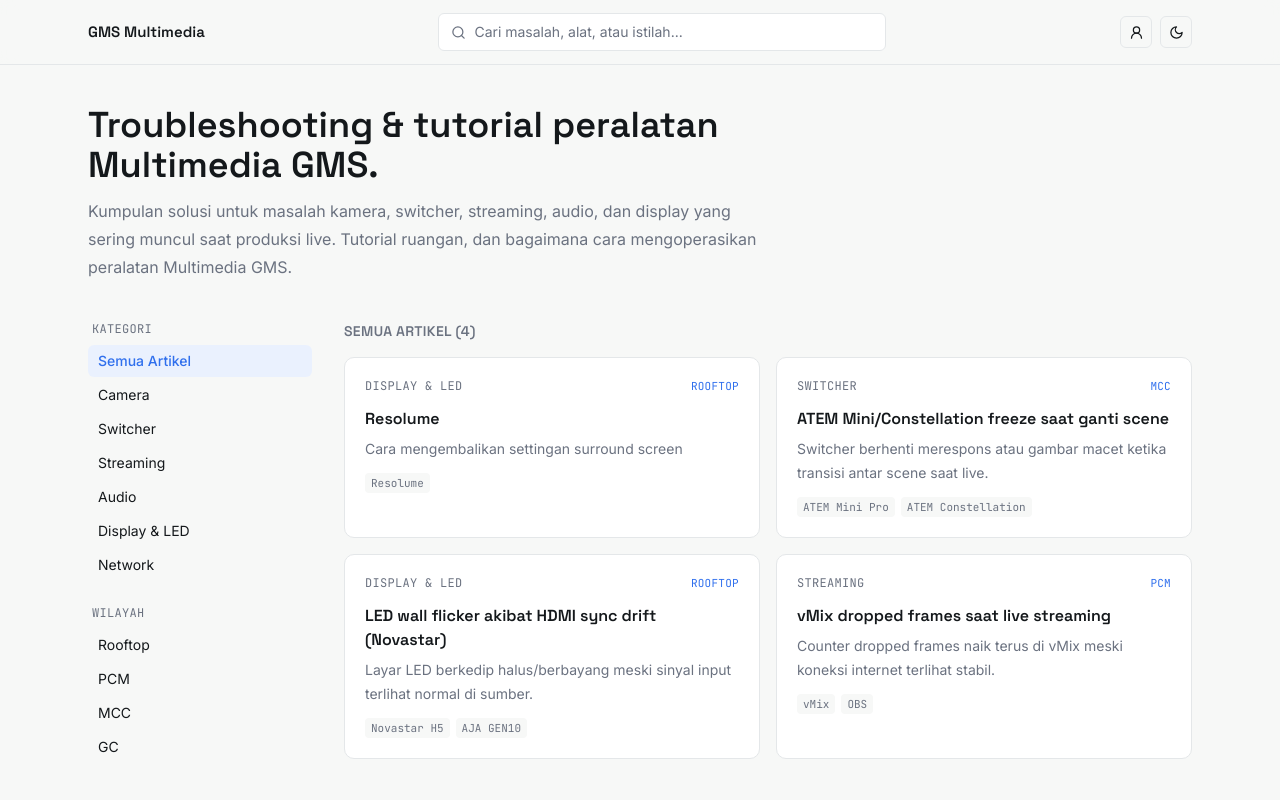
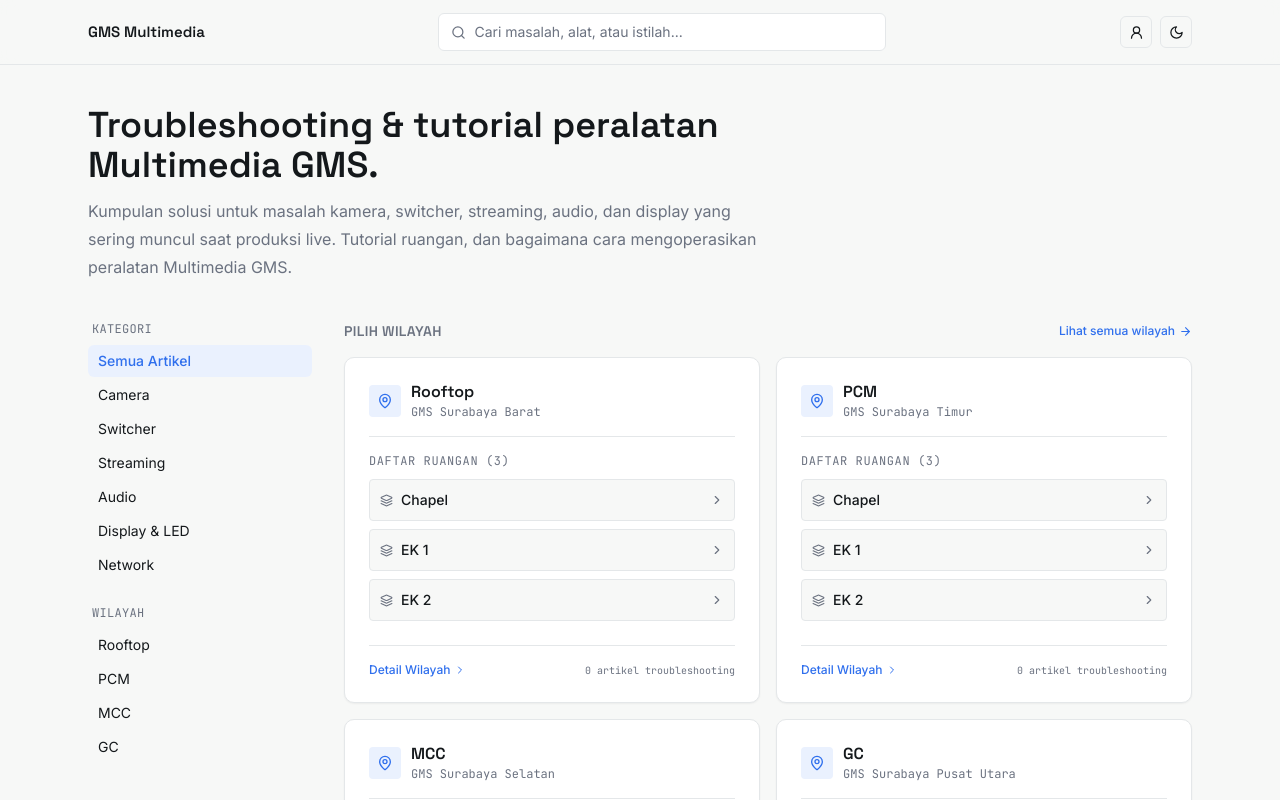
Before and after one commit to christophertekvi/gms-av-techsupport, a Next.js app: page / in a window 1280 px wide. Shown: the top 800 px of the page. Built offline with nearby package versions, Linux system fonts and the light colour scheme.

Commit message:
penambahan card ke halaman utama

```diff
--- a/app/page.js
+++ b/app/page.js
@@ -1,11 +1,16 @@
 import Sidebar from '@/components/Sidebar'
 import ArticleCard from '@/components/ArticleCard'
+import WilayahCard from '@/components/WilayahCard'
 import { getAllArticles } from '@/lib/articles'
 import { CATEGORIES } from '@/lib/categories'
+import { WILAYAH } from '@/lib/locations'
+import { getAllRooms } from '@/lib/rooms'
 import Link from 'next/link'
+import { ArrowRight } from 'lucide-react'
 
 export default function HomePage() {
   const articles = getAllArticles()
+  const rooms = getAllRooms()
 
   return (
     <main className="mx-auto max-w-6xl px-4 sm:px-6 py-10">
@@ -21,7 +26,29 @@
 
       <div className="flex flex-col lg:flex-row gap-8">
         <Sidebar />
-        <div className="flex-1 min-w-0">
+        <div className="flex-1 min-w-0 space-y-12">
+          {/* Section: Pilih Wilayah */}
+          <section>
+            <div className="flex items-center justify-between mb-4">
+              <h2 className="font-display text-sm font-semibold uppercase tracking-wide text-muted-light dark:text-muted-dark">
+                Pilih Wilayah
+              </h2>
+              <Link
+                href="/wilayah"
+                className="text-xs text-accent font-medium hover:underline inline-flex items-center gap-1"
+              >
+                Lihat semua wilayah <ArrowRight size={13} />
+              </Link>
+            </div>
+            <div className="grid sm:grid-cols-2 gap-4">
+              {WILAYAH.map((loc) => (
+                <WilayahCard key={loc.slug} location={loc} rooms={rooms} />
+              ))}
+            </div>
+          </section>
+
+          {/* Section: Semua Artikel */}
+          <section>
             {articles.length === 0 ? (
               <EmptyState />
             ) : (
@@ -38,8 +65,10 @@
                 </div>
               </>
             )}
+          </section>
 
-          <section className="mt-12">
+          {/* Section: Jelajahi per Kategori */}
+          <section>
             <h2 className="font-display text-sm font-semibold uppercase tracking-wide text-muted-light dark:text-muted-dark mb-4">
               Jelajahi per Kategori
             </h2>
--- a/app/wilayah/page.js
+++ b/app/wilayah/page.js
@@ -1,8 +1,7 @@
 import Sidebar from '@/components/Sidebar'
-import Link from 'next/link'
+import WilayahCard from '@/components/WilayahCard'
 import { WILAYAH } from '@/lib/locations'
 import { getAllRooms } from '@/lib/rooms'
-import { MapPin, ChevronRight, Layers } from 'lucide-react'
 
 export default function WilayahListPage() {
   const rooms = getAllRooms()
@@ -22,73 +21,9 @@
       <div className="flex flex-col lg:flex-row gap-8">
         <Sidebar />
         <div className="flex-1 min-w-0 grid sm:grid-cols-2 gap-6">
-          {WILAYAH.map((loc) => {
-            // Find rooms matching this wilayah (room.wilayah === loc.slug)
-            const wilayahRooms = rooms.filter((r) => r.wilayah === loc.slug)
-
-            return (
-              <div
-                key={loc.slug}
-                className="rounded-md border border-border-light dark:border-border-dark bg-surface-light dark:bg-surface-dark p-6 flex flex-col justify-between hover:border-accent/50 transition-all duration-300 shadow-sm"
-              >
-                <div>
-                  <div className="flex items-center gap-2 mb-3">
-                    <div className="p-2 rounded bg-accent-soft dark:bg-accent-softDark text-accent">
-                      <MapPin size={16} />
-                    </div>
-                    <div>
-                      <h3 className="font-display text-base font-semibold leading-tight">{loc.label}</h3>
-                      <p className="text-xs text-muted-light dark:text-muted-dark font-mono mt-0.5">{loc.description}</p>
-                    </div>
-                  </div>
-
-                  <div className="mt-4 pt-4 border-t border-border-light dark:border-border-dark space-y-2.5">
-                    <p className="text-xs font-mono uppercase tracking-wider text-muted-light dark:text-muted-dark mb-1">
-                      Daftar Ruangan ({wilayahRooms.length})
-                    </p>
-                    {wilayahRooms.length === 0 ? (
-                      <p className="text-xs text-muted-light dark:text-muted-dark italic">
-                        Belum ada ruangan terdaftar di wilayah ini.
-                      </p>
-                    ) : (
-                      <div className="grid gap-2">
-                        {wilayahRooms.map((room) => {
-                          const roomSlug = room.slug.includes('-')
-                            ? room.slug.split('-').slice(1).join('-')
-                            : room.slug
-                          return (
-                            <Link
-                              key={room.slug}
-                              href={`/wilayah/${loc.slug}/${roomSlug}`}
-                              className="flex items-center justify-between p-2.5 rounded bg-bg-light dark:bg-bg-dark border border-border-light dark:border-border-dark hover:border-accent hover:bg-accent-soft/30 dark:hover:bg-accent-softDark/20 transition-all group"
-                            >
-                              <span className="text-sm font-medium group-hover:text-accent transition-colors flex items-center gap-2">
-                                <Layers size={13} className="text-muted-light dark:text-muted-dark group-hover:text-accent" />
-                                {room.name}
-                              </span>
-                              <ChevronRight size={14} className="text-muted-light dark:text-muted-dark group-hover:translate-x-0.5 transition-transform" />
-                            </Link>
-                          )
-                        })}
-                      </div>
-                    )}
-                  </div>
-                </div>
-
-                <div className="mt-6 pt-4 border-t border-border-light dark:border-border-dark flex justify-between items-center">
-                  <Link
-                    href={`/wilayah/${loc.slug}`}
-                    className="text-xs text-accent font-medium hover:underline flex items-center gap-1"
-                  >
-                    Detail Wilayah <ChevronRight size={12} />
-                  </Link>
-                  <p className="text-[10px] font-mono text-muted-light dark:text-muted-dark">
-                    {wilayahRooms.reduce((acc, r) => acc + (r.relatedArticles?.length || 0), 0)} artikel troubleshooting
-                  </p>
-                </div>
-              </div>
-            )
-          })}
+          {WILAYAH.map((loc) => (
+            <WilayahCard key={loc.slug} location={loc} rooms={rooms} />
+          ))}
         </div>
       </div>
     </main>
--- /dev/null
+++ b/components/WilayahCard.jsx
@@ -0,0 +1,70 @@
+import Link from 'next/link'
+import { MapPin, ChevronRight, Layers } from 'lucide-react'
+
+export default function WilayahCard({ location, rooms = [] }) {
+  const wilayahRooms = rooms.filter((r) => r.wilayah === location.slug)
+  const articleCount = wilayahRooms.reduce(
+    (acc, r) => acc + (r.relatedArticles?.length || 0),
+    0
+  )
+
+  return (
+    <div className="rounded-md border border-border-light dark:border-border-dark bg-surface-light dark:bg-surface-dark p-6 flex flex-col justify-between hover:border-accent/50 transition-all duration-300 shadow-sm">
+      <div>
+        <div className="flex items-center gap-2.5 mb-3">
+          <div className="p-2 rounded bg-accent-soft dark:bg-accent-softDark text-accent shrink-0">
+            <MapPin size={16} />
+          </div>
+          <div>
+            <h3 className="font-display text-base font-semibold leading-tight">{location.label}</h3>
+            <p className="text-xs text-muted-light dark:text-muted-dark font-mono mt-0.5">{location.description}</p>
+          </div>
+        </div>
+
+        <div className="mt-4 pt-4 border-t border-border-light dark:border-border-dark space-y-2.5">
+          <p className="text-xs font-mono uppercase tracking-wider text-muted-light dark:text-muted-dark mb-1">
+            Daftar Ruangan ({wilayahRooms.length})
+          </p>
+          {wilayahRooms.length === 0 ? (
+            <p className="text-xs text-muted-light dark:text-muted-dark italic">
+              Belum ada ruangan terdaftar di wilayah ini.
+            </p>
+          ) : (
+            <div className="grid gap-2">
+              {wilayahRooms.map((room) => {
+                const roomSlug = room.slug.includes('-')
+                  ? room.slug.split('-').slice(1).join('-')
+                  : room.slug
+                return (
+                  <Link
+                    key={room.slug}
+                    href={`/wilayah/${location.slug}/${roomSlug}`}
+                    className="flex items-center justify-between p-2.5 rounded bg-bg-light dark:bg-bg-dark border border-border-light dark:border-border-dark hover:border-accent hover:bg-accent-soft/30 dark:hover:bg-accent-softDark/20 transition-all group"
+                  >
+                    <span className="text-sm font-medium group-hover:text-accent transition-colors flex items-center gap-2 truncate">
+                      <Layers size={13} className="text-muted-light dark:text-muted-dark group-hover:text-accent shrink-0" />
+                      <span className="truncate">{room.name}</span>
+                    </span>
+                    <ChevronRight size={14} className="text-muted-light dark:text-muted-dark group-hover:translate-x-0.5 transition-transform shrink-0" />
+                  </Link>
+                )
+              })}
+            </div>
+          )}
+        </div>
+      </div>
+
+      <div className="mt-6 pt-4 border-t border-border-light dark:border-border-dark flex justify-between items-center">
+        <Link
+          href={`/wilayah/${location.slug}`}
+          className="text-xs text-accent font-medium hover:underline flex items-center gap-1"
+        >
+          Detail Wilayah <ChevronRight size={12} />
+        </Link>
+        <p className="text-[10px] font-mono text-muted-light dark:text-muted-dark">
+          {articleCount} artikel troubleshooting
+        </p>
+      </div>
+    </div>
+  )
+}
```
Lines whose indentation alone changed are shown as unchanged.
